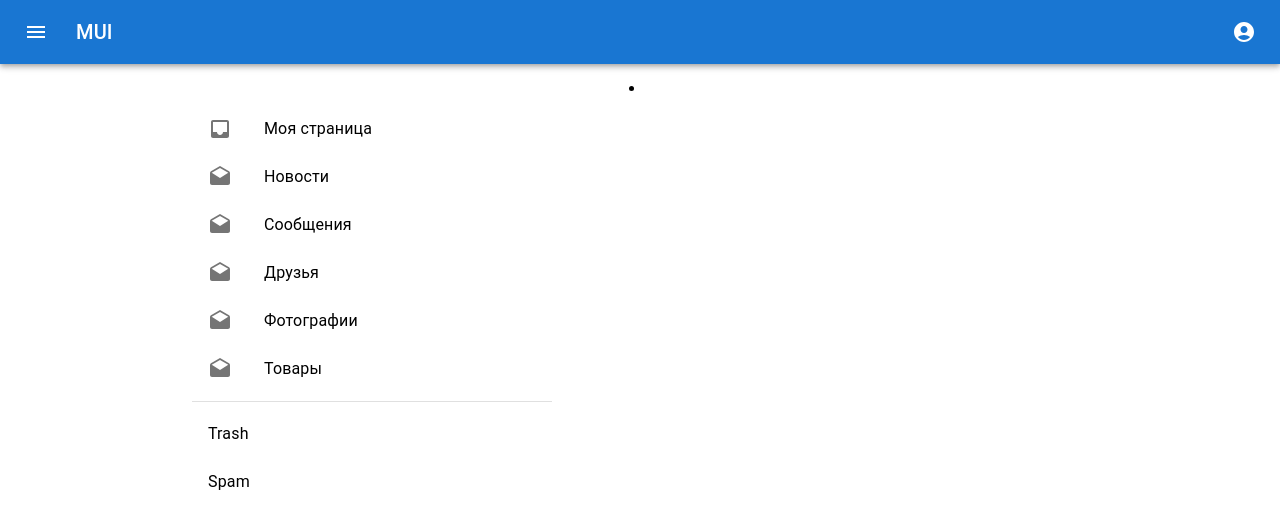
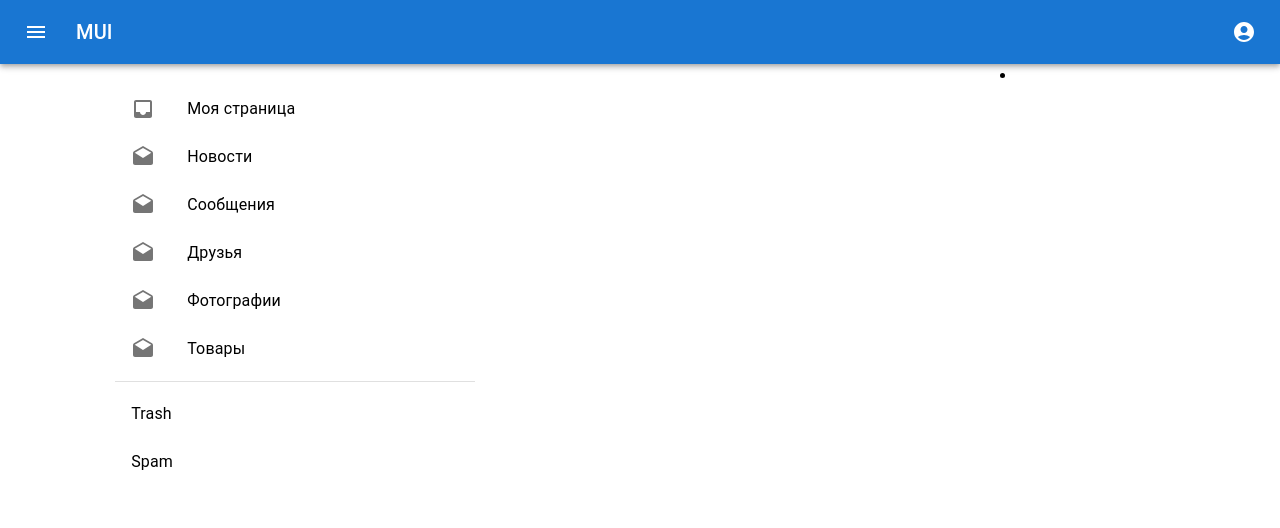
Before and after one commit to WizarDiger/DiplomFrontendReact, a React (Create React App) app in the folder DiplomFrontendReact/: page /MainPage in a window 1280 px wide. Shown: the top 528 px of the page. Built offline with nearby package versions, Linux system fonts and the light colour scheme; no server answers.

Commit message:
v0.1.5 still can't check cookies, trying to make main page

```diff
--- a/DiplomFrontendReact/package.json
+++ b/DiplomFrontendReact/package.json
@@ -12,6 +12,7 @@
     "@testing-library/react": "^13.1.1",
     "@testing-library/user-event": "^13.5.0",
     "cors": "^2.8.5",
+    "dotenv": "^16.0.0",
     "http-proxy-middleware": "^2.0.4",
     "jest-editor-support": "^30.0.2",
     "pg": "^8.7.3",
--- a/DiplomFrontendReact/src/Header.js
+++ b/DiplomFrontendReact/src/Header.js
@@ -16,6 +16,7 @@ import MailIcon from '@mui/icons-material/Mail';
 import NotificationsIcon from '@mui/icons-material/Notifications';
 import MoreIcon from '@mui/icons-material/MoreVert';
 import { useNavigate } from 'react-router-dom';
+
 const Search = styled('div')(({ theme }) => ({
   position: 'relative',
   borderRadius: theme.shape.borderRadius,
@@ -73,7 +74,6 @@ function Header(props) {
   const isMobileMenuOpen = Boolean(mobileMoreAnchorEl);
 
   const handleSubmit = async () => {
-
 
 
 
@@ -206,7 +206,22 @@ function Header(props) {
       </MenuItem>
     </Menu>
   );
-
+let a = 0;
+  if(a===1)
+{
+  return(
+    <IconButton
+    size="large"
+    edge="start"
+    color="inherit"
+    aria-label="open drawer"
+    sx={{ mr: 2 }}
+  >
+    <MenuIcon />
+  </IconButton>
+  )
+}
+else
   return (
     <Box sx={{ flexGrow: 1 }}>
       <AppBar position="static">
@@ -230,6 +245,7 @@ function Header(props) {
           </Typography>
 
           <Box sx={{ flexGrow: 1 }} />
+            {myData.Name}
           <Box sx={{ display: { xs: 'none', md: 'flex' } }}>
 
 
--- /dev/null
+++ b/DiplomFrontendReact/src/LeftMenu.js
@@ -0,0 +1,93 @@
+
+
+import React, { Component, useState, useEffect } from 'react';
+import Box from '@mui/material/Box';
+import List from '@mui/material/List';
+import ListItem from '@mui/material/ListItem';
+import ListItemButton from '@mui/material/ListItemButton';
+import ListItemIcon from '@mui/material/ListItemIcon';
+import ListItemText from '@mui/material/ListItemText';
+import Divider from '@mui/material/Divider';
+import InboxIcon from '@mui/icons-material/Inbox';
+import DraftsIcon from '@mui/icons-material/Drafts';
+import { useNavigate } from 'react-router-dom';
+import { wait } from '@testing-library/user-event/dist/utils';
+
+function LeftMenu(props) {
+       return(
+
+        <div  style={{ width: '30%', marginTop: "1%", textAlign: 'center', display: 'inline-block'}}>
+
+      <Box sx={{ marginLeft: '30%', width: '100%', maxWidth: 360, bgcolor: 'background.paper' }}>
+      <nav aria-label="main mailbox folders">
+        <List>
+          <ListItem disablePadding>
+            <ListItemButton>
+              <ListItemIcon>
+                <InboxIcon />
+              </ListItemIcon>
+              <ListItemText primary="Моя страница" />
+            </ListItemButton>
+          </ListItem>
+          <ListItem disablePadding>
+            <ListItemButton>
+              <ListItemIcon>
+                <DraftsIcon />
+              </ListItemIcon>
+              <ListItemText primary="Новости" />
+            </ListItemButton>
+          </ListItem>
+          <ListItem disablePadding>
+            <ListItemButton>
+              <ListItemIcon>
+                <DraftsIcon />
+              </ListItemIcon>
+              <ListItemText primary="Сообщения" />
+            </ListItemButton>
+          </ListItem>
+          <ListItem disablePadding>
+            <ListItemButton>
+              <ListItemIcon>
+                <DraftsIcon />
+              </ListItemIcon>
+              <ListItemText primary="Друзья" />
+            </ListItemButton>
+          </ListItem>
+          <ListItem disablePadding>
+            <ListItemButton>
+              <ListItemIcon>
+                <DraftsIcon />
+              </ListItemIcon>
+              <ListItemText primary="Фотографии" />
+            </ListItemButton>
+          </ListItem>
+          <ListItem disablePadding>
+            <ListItemButton>
+              <ListItemIcon>
+                <DraftsIcon />
+              </ListItemIcon>
+              <ListItemText primary="Товары" />
+            </ListItemButton>
+          </ListItem>
+        </List>
+      </nav>
+      <Divider />
+      <nav aria-label="secondary mailbox folders">
+        <List>
+          <ListItem disablePadding>
+            <ListItemButton>
+              <ListItemText primary="Trash" />
+            </ListItemButton>
+          </ListItem>
+          <ListItem disablePadding>
+            <ListItemButton component="a" href="#simple-list">
+              <ListItemText primary="Spam" />
+            </ListItemButton>
+          </ListItem>
+        </List>
+      </nav>
+    </Box>
+    </div>
+       )
+}
+export default LeftMenu;
--- a/DiplomFrontendReact/src/MainPage.js
+++ b/DiplomFrontendReact/src/MainPage.js
@@ -11,6 +11,9 @@ import Divider from '@mui/material/Divider';
 import InboxIcon from '@mui/icons-material/Inbox';
 import DraftsIcon from '@mui/icons-material/Drafts';
 import { useNavigate } from 'react-router-dom';
+import { wait } from '@testing-library/user-event/dist/utils';
+import LeftMenu from './LeftMenu';
+import Typography from '@mui/material/Typography';
 function getCookie(name) {
   var dc = document.cookie;
   var prefix = name + "=";
@@ -26,34 +29,49 @@ function getCookie(name) {
       end = dc.length;
     }
   }
-
   return decodeURI(dc.substring(begin + prefix.length, end));
 }
-
 
 function MainPage(props) {
 
 
   const [myData, setData] = useState("");
-
+  let check = 0;
   const getUserData = async () => {
     fetch('https://localhost:7049/api/Login', {
       method: 'GET',
-     credentials: 'include',
-  })
+      credentials: 'include',
+    })
       .then((response) => response.json())
       .then((data) => { setData(data) });
+    check = 11;
   }
   useEffect(() => {
 
     getUserData();
+
+
+    if (check === 11) {
+      checkLogin();
+    }
+    else {
+      alert("ABOBA")
+    }
+
 
   }, [""]);
 
 
   let navigate = useNavigate();
   const checkLogin = async () => {
+    var myCookie = getCookie("jwt");
 
+    if (myCookie === null) {
+
+    }
+    else {
+      alert("ABOBUS");
+    }
   }
 
   const componentDidMount = async () => {
@@ -61,85 +79,18 @@ function MainPage(props) {
   }
 
   return (
+    <div style={{ verticalAlign: 'top', width: '70%', marginTop: "%", textAlign: 'center', display: 'inline-block' }}>
+      <Box width={'40%'} display={'inline-block'}>
+        {myData.Surname}
+      </Box>
+      <Box width={'60%'} display={'inline-block'}>
+        <li>
+          {myData.Name}
 
-    <div style={{ width: '100%', marginTop: "1%", textAlign: 'center' }}>
-
-       <li>
-        {myData.Name}
-
-       </li>
+        </li>
+      </Box>
 
 
-
-      <Box sx={{ marginLeft: '15%', width: '100%', maxWidth: 360, bgcolor: 'background.paper' }}>
-        <nav aria-label="main mailbox folders">
-          <List>
-            <ListItem disablePadding>
-              <ListItemButton>
-                <ListItemIcon>
-                  <InboxIcon />
-                </ListItemIcon>
-                <ListItemText primary="Моя страница" />
-              </ListItemButton>
-            </ListItem>
-            <ListItem disablePadding>
-              <ListItemButton>
-                <ListItemIcon>
-                  <DraftsIcon />
-                </ListItemIcon>
-                <ListItemText primary="Новости" />
-              </ListItemButton>
-            </ListItem>
-            <ListItem disablePadding>
-              <ListItemButton>
-                <ListItemIcon>
-                  <DraftsIcon />
-                </ListItemIcon>
-                <ListItemText primary="Сообщения" />
-              </ListItemButton>
-            </ListItem>
-            <ListItem disablePadding>
-              <ListItemButton>
-                <ListItemIcon>
-                  <DraftsIcon />
-                </ListItemIcon>
-                <ListItemText primary="Друзья" />
-              </ListItemButton>
-            </ListItem>
-            <ListItem disablePadding>
-              <ListItemButton>
-                <ListItemIcon>
-                  <DraftsIcon />
-                </ListItemIcon>
-                <ListItemText primary="Фотографии" />
-              </ListItemButton>
-            </ListItem>
-            <ListItem disablePadding>
-              <ListItemButton>
-                <ListItemIcon>
-                  <DraftsIcon />
-                </ListItemIcon>
-                <ListItemText primary="Товары" />
-              </ListItemButton>
-            </ListItem>
-          </List>
-        </nav>
-        <Divider />
-        <nav aria-label="secondary mailbox folders">
-          <List>
-            <ListItem disablePadding>
-              <ListItemButton>
-                <ListItemText primary="Trash" />
-              </ListItemButton>
-            </ListItem>
-            <ListItem disablePadding>
-              <ListItemButton component="a" href="#simple-list">
-                <ListItemText primary="Spam" />
-              </ListItemButton>
-            </ListItem>
-          </List>
-        </nav>
-      </Box>
     </div>
 
 
--- a/DiplomFrontendReact/src/index.js
+++ b/DiplomFrontendReact/src/index.js
@@ -12,12 +12,13 @@ import LoginPage from './LoginPage';
 import RegisterPage from './RegisterPage';
 import Header from './Header';
 import MainPage from './MainPage';
-
+import LeftMenu from './LeftMenu';
 const root = ReactDOM.createRoot(document.getElementById('root'));
 root.render(
   <React.StrictMode>
     <BrowserRouter>
     <Header/>
+    <LeftMenu/>
     <Routes>
       <Route path="/" element={<LoginPage />} />
       <Route path="RegisterPage" element={<RegisterPage/>} />
```
Also changed, not shown: 1 other file (tests, documents, lock files or other folders).
